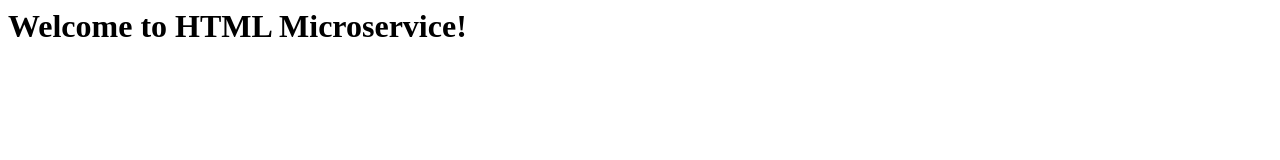
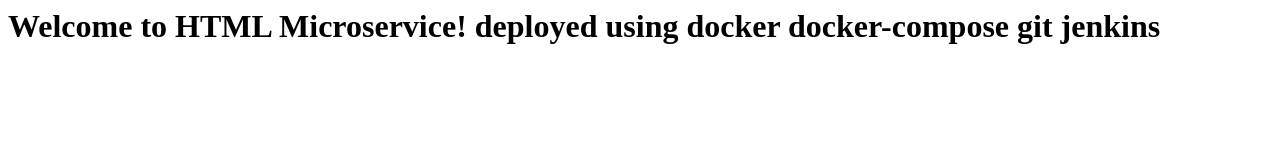
Before and after one commit to Ayyappa-VedaVyas/sampleProject1, a plain HTML site: page frontend/index.html in a window 1280 px wide. Drawn offline with Linux system fonts and the light colour scheme.

Commit message:
Update index.html

```diff
--- a/frontend/index.html
+++ b/frontend/index.html
@@ -1,6 +1,6 @@
 <html>
   <head><title>HTML UI</title></head>
   <body>
-    <h1>Welcome to HTML Microservice!</h1>
+    <h1>Welcome to HTML Microservice! deployed using docker docker-compose git jenkins</h1>
   </body>
 </html>
```
